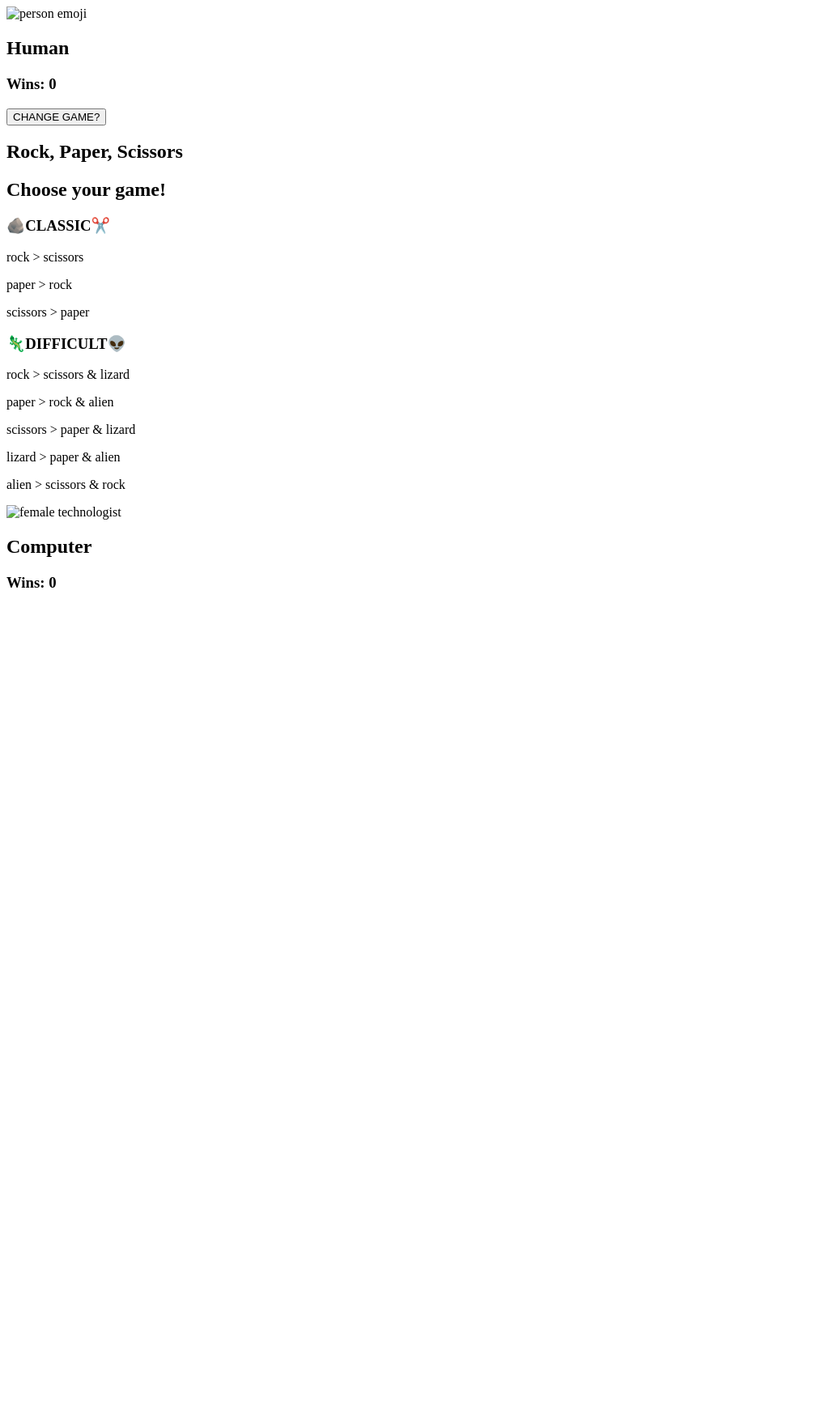
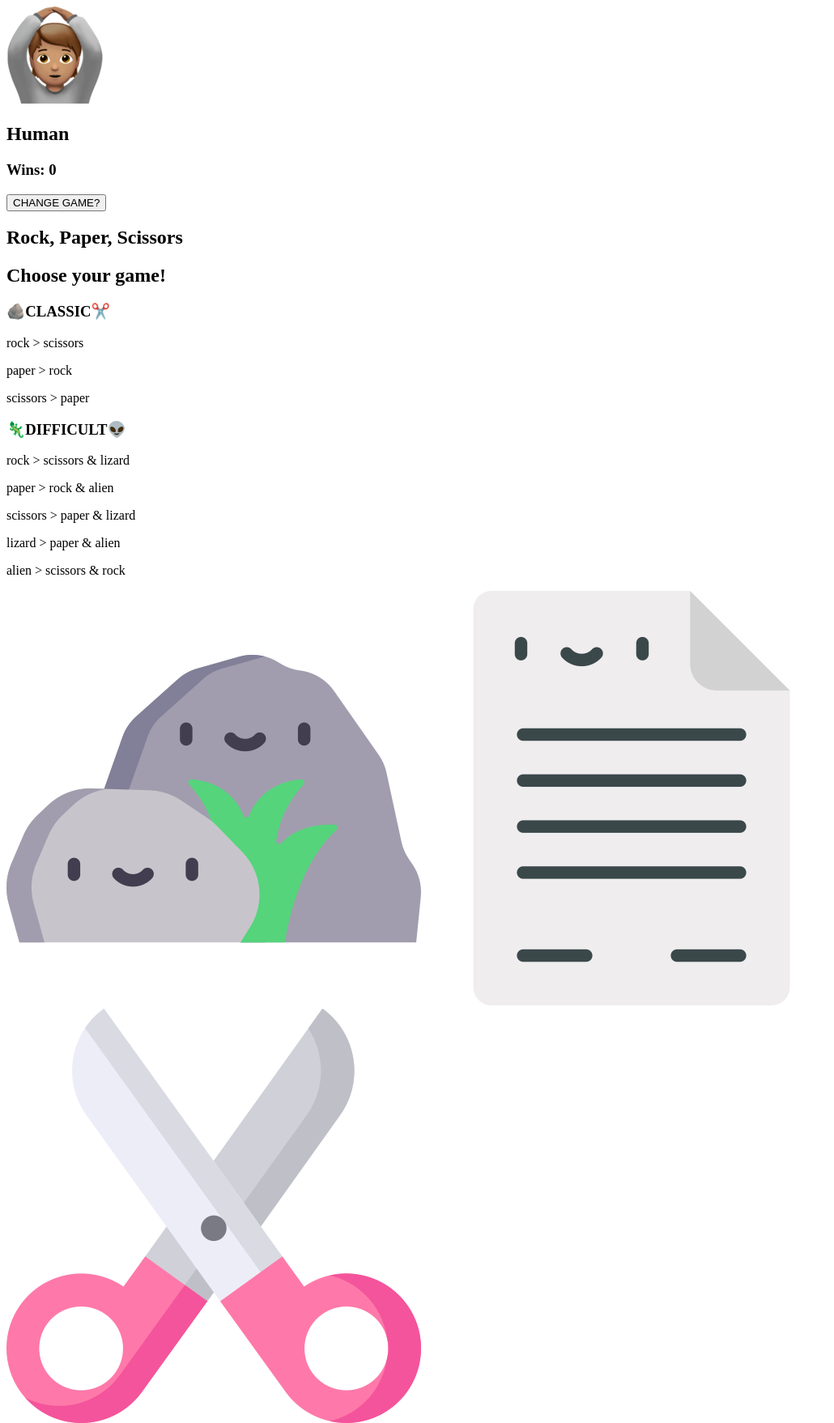
Before and after one commit to nzambonivergara/rock-paper-scissors, a plain HTML site: page index.html in a window 1280 px wide. Shown: the top 1758 px of the page at 81% size, without its empty margins (0-1030 px from the left). Before the commit the page ends 800 px from the top, so only its background shows below. Drawn offline with Linux system fonts and the light colour scheme.

Commit message:
Add game level boards & class names

```diff
--- a/index.html
+++ b/index.html
@@ -5,28 +5,31 @@
   <link rel="stylesheet" href="styles.css">
   <link rel="preconnect" href="https://fonts.googleapis.com">
   <link rel="preconnect" href="https://fonts.gstatic.com" crossorigin>
-  <link href="https://fonts.googleapis.com/css2?family=Montserrat:wght@300;400;800&display=swap" rel="stylesheet">
+  <link href="https://fonts.googleapis.com/css2?family=Montserrat:wght@300;400;700;800&display=swap" rel="stylesheet">
   <title>Rock Paper Scissors</title>
 </head>
 <body>
   <main>
-    <section class="section human_sidebar">
-      <img src="./assets/person-gesturing-ok.png" alt="person emoji">
-      <h2>Human</h2>
-      <h3>Wins: <span id="human-score">0</span></h3>
-      <button class="button button_change_game hidden">CHANGE GAME?</button>
+    <section class="sidebar human_sidebar">
+      <img class="sidebar_icon" src="assets/person-gesturing-ok.png" alt="person emoji">
+      <h2 class="sidebar_text sidebar_player">Human</h2>
+      <h3 class="sidebar_text sidebar_wins">Wins: <span id="human-score">0</span></h3>
+      <button class="button button_change_game">CHANGE GAME?</button>
     </section>
     <section class="section game_dashboard">
-      <h1>Rock, Paper, Scissors</h1>
-      <h2>Choose your game!</h2>
-      <article class="article classic_game">
-        <h3>🪨CLASSIC✂️</h3>
+      <header class="page_header header">
+        <h1 class="page_header title">Rock, Paper, Scissors</h1>
+        <h2 class="page_header game_instruction">Choose your game!</h2>
+      </header>
+      <section class="section game_levels hidden">
+        <article class="game_level_container classic_game">
+          <h3 class="game_level_title">🪨CLASSIC✂️</h3>
           <p>rock > scissors</p>
           <p>paper > rock</p>
           <p>scissors > paper</p>
         </article>
-      <article class="article difficult_game">
-        <h3>🦎DIFFICULT👽</h3>
+        <article class="game_level_container difficult_game">
+          <h3 class="game_level_title">🦎DIFFICULT👽</h3>
           <p>rock > scissors & lizard</p>
           <p>paper > rock & alien</p>
           <p>scissors > paper & lizard</p>
@@ -34,10 +37,23 @@
           <p>alien > scissors & rock</p>
         </article>
       </section>
-    <section class="section computer_sidebar">
-      <img src="./assets/female-technologist.png" alt="female technologist">
-      <h2>Computer</h2>
-      <h3>Wins: <span id="computer-score">0</span></h3>
+      <article class="game_board classic_dashboard">
+        <img class="game_options" src="assets/happy-rocks.png" alt="rocks" id="rock">
+        <img class="game_options" src="assets/happy-paper.png" alt="paper" id="paper">
+        <img class="game_options" src="assets/happy-scissors.png" alt="scissors" id="scissors">
+      </article>
+      <article class="game_board difficult_dashboard hidden">
+        <img class="game_options" src="assets/happy-rocks.png" alt="rocks" id="rock">
+        <img class="game_options" src="assets/happy-paper.png" alt="paper" id="paper">
+        <img class="game_options" src="assets/happy-scissors.png" alt="scissors" id="scissors">
+        <img class="game_options" src="assets/lizard.png" alt="lizard" id="lizard">
+        <img class="game_options" src="assets/happy-alien.png" alt="alien" id="alien">
+      </article>
+    </section>
+    <section class="sidebar computer_sidebar">
+      <img class="sidebar_items sidebar_icon" src="assets/female-technologist.png" alt="female technologist">
+      <h2 class="sidebar_text sidebar_player">Computer</h2>
+      <h3 class="sidebar_text sidebar_wins">Wins: <span id="computer-score">0</span></h3>
     </section>
   </main>
   <script src="main.js"></script>
```
Also changed, not shown: assets/female-technologist.png (added), assets/person-gesturing-ok.png (added), 1 other file. Lines whose indentation alone changed are shown as unchanged.
